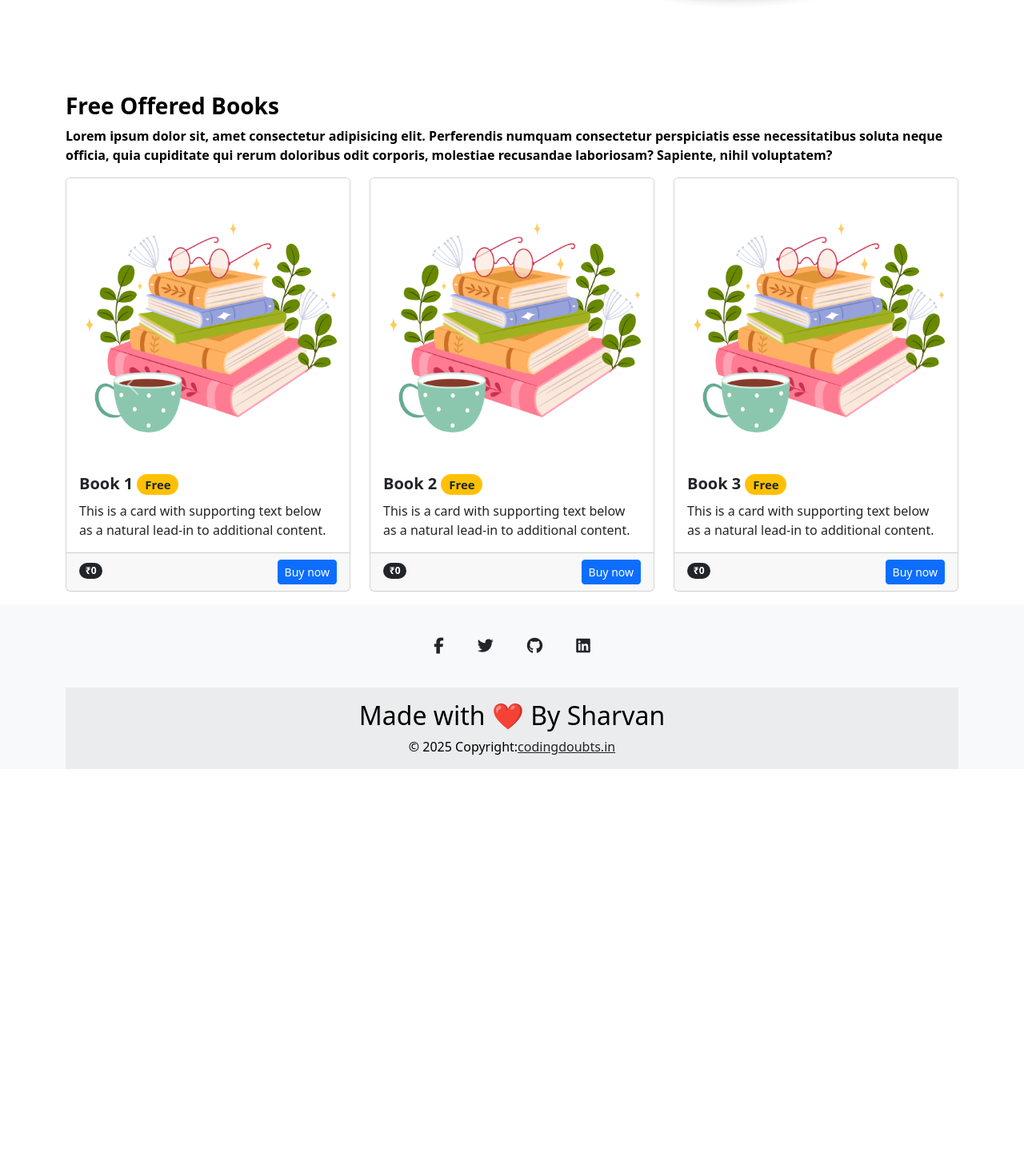
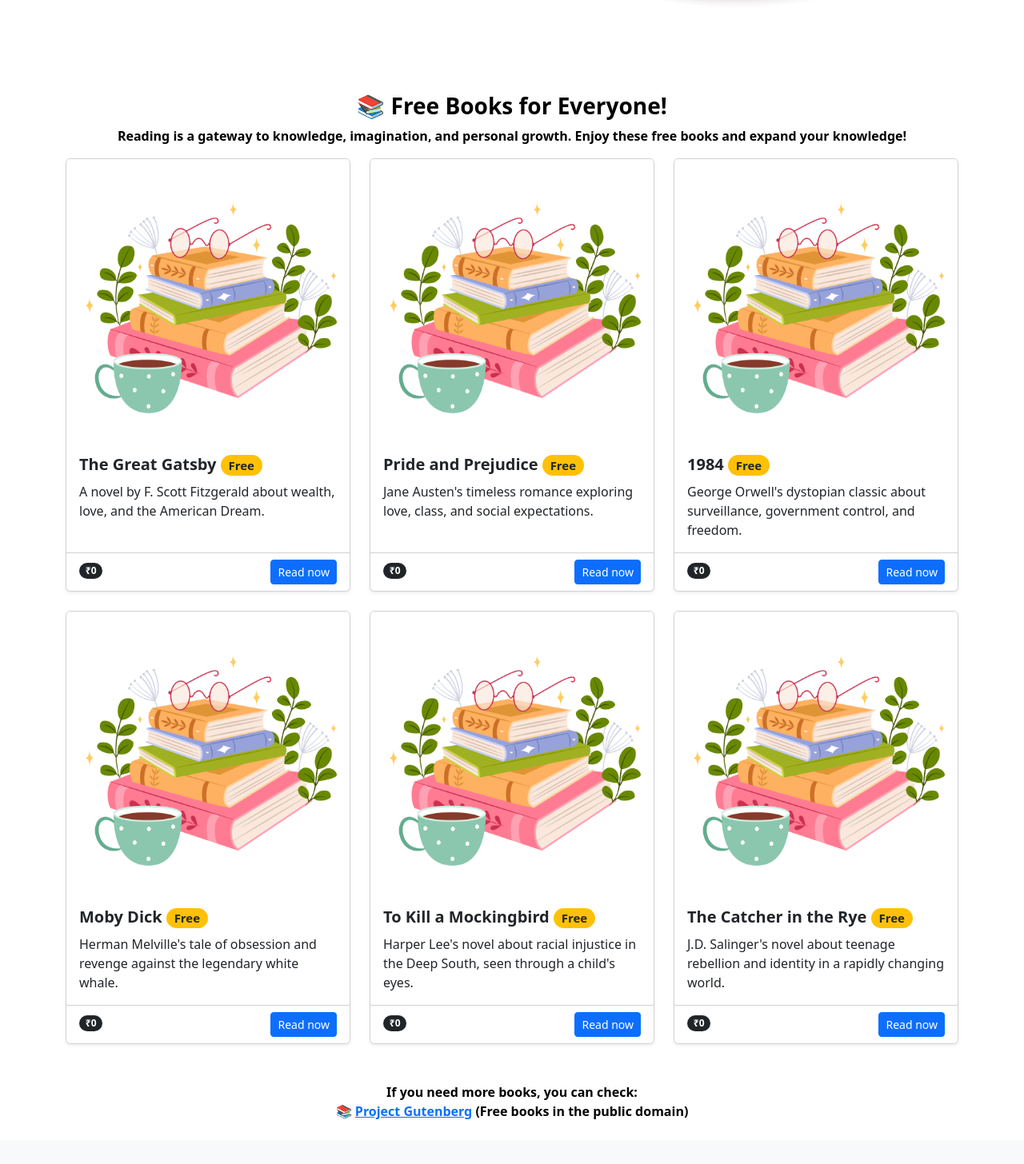
Before and after one commit to kumar-sharvan/bookStoreApp, a React (Vite) app in the folder client/: page / in a window 1280 px wide. Shown: the part 534-1990 px from the top of the page at 80% size. Before the commit the page ends 1496 px from the top, so only its background shows below. Built offline with nearby package versions, Linux system fonts and the light colour scheme.

Commit message:
Update Freebook.jsx

```diff
--- a/client/src/Component/Freebook.jsx
+++ b/client/src/Component/Freebook.jsx
@@ -1,111 +1,96 @@
 import React from "react";
 import free from "../assets/free.jpg";
 
+const books = [
+  {
+    title: "The Great Gatsby",
+    description:
+      "A novel by F. Scott Fitzgerald about wealth, love, and the American Dream.",
+    link: "https://www.google.com/search?q=The+Great+Gatsby+book",
+  },
+  {
+    title: "Pride and Prejudice",
+    description:
+      "Jane Austen's timeless romance exploring love, class, and social expectations.",
+    link: "https://www.google.com/search?q=Pride+and+Prejudice+book",
+  },
+  {
+    title: "1984",
+    description:
+      "George Orwell's dystopian classic about surveillance, government control, and freedom.",
+    link: "https://www.google.com/search?q=1984+book",
+  },
+  {
+    title: "Moby Dick",
+    description:
+      "Herman Melville's tale of obsession and revenge against the legendary white whale.",
+    link: "https://www.google.com/search?q=Moby+Dick+book",
+  },
+  {
+    title: "To Kill a Mockingbird",
+    description:
+      "Harper Lee's novel about racial injustice in the Deep South, seen through a child's eyes.",
+    link: "https://www.google.com/search?q=To+Kill+a+Mockingbird+book",
+  },
+  {
+    title: "The Catcher in the Rye",
+    description:
+      "J.D. Salinger's novel about teenage rebellion and identity in a rapidly changing world.",
+    link: "https://www.google.com/search?q=The+Catcher+in+the+Rye+book",
+  },
+];
+
 const Freebook = () => {
   return (
-    <div className="container mb-3">
-      <h3 className="fw-bold">Free Offered Books</h3>
-      <p className="fw-bold">
-        Lorem ipsum dolor sit, amet consectetur adipisicing elit. Perferendis
-        numquam consectetur perspiciatis esse necessitatibus soluta neque
-        officia, quia cupiditate qui rerum doloribus odit corporis, molestiae
-        recusandae laboriosam? Sapiente, nihil voluptatem?
+    <div className="container mb-4">
+      <h3 className="fw-bold text-center">📚 Free Books for Everyone!</h3>
+      <p className="fw-bold text-center">
+        Reading is a gateway to knowledge, imagination, and personal growth.
+        Enjoy these free books and expand your knowledge!
       </p>
-      <div
-        id="carouselExample"
-        className="carousel slide"
-        data-bs-ride="carousel"
-      >
-        <div className="carousel-inner">
-          {/* Slide 1 */}
-          <div className="carousel-item active">
-            <div className="row">
-              {[...Array(3)].map((_, index) => (
-                <div className="col-md-4" key={index}>
-                  <div className="card">
-                    <img src={free} className="card-img-top" alt="..." />
-                    <div className="card-body">
+
+      <div className="row justify-content-center">
+        {books.map((book, index) => (
+          <div className="col-md-4 d-flex align-items-stretch mb-4" key={index}>
+            <div className="card shadow-sm w-100">
+              <img src={free} className="card-img-top" alt={book.title} />
+              <div className="card-body d-flex flex-column">
                 <h5 className="card-title fw-bold">
-                        Book {index + 1}{" "}
+                  {book.title}{" "}
                   <span className="badge rounded-pill bg-warning text-dark">
                     Free
                   </span>
                 </h5>
-                      <p className="card-text">
-                        This is a card with supporting text below as a natural
-                        lead-in to additional content.
-                      </p>
+                <p className="card-text flex-grow-1">{book.description}</p>
               </div>
-                    <div className="card-footer">
+              <div className="card-footer bg-white">
                 <span className="badge rounded-pill bg-dark">₹0</span>
-                      <button className="btn btn-primary btn-sm float-end">
-                        Buy now
-                      </button>
+                <a
+                  href={book.link}
+                  target="_blank"
+                  rel="noopener noreferrer"
+                  className="btn btn-primary btn-sm float-end"
+                >
+                  Read now
+                </a>
               </div>
             </div>
           </div>
         ))}
       </div>
-          </div>
-          {/* Slide 2 */}
-          <div className="carousel-item">
-            <div className="row">
-              {[...Array(3)].map((_, index) => (
-                <div className="col-md-4" key={index + 3}>
-                  <div className="card">
-                    <img src={free} className="card-img-top" alt="..." />
-                    <div className="card-body">
-                      <h5 className="card-title fw-bold">
-                        Book {index + 4}{" "}
-                        <span className="badge rounded-pill bg-warning text-dark">
-                          Free
-                        </span>
-                      </h5>
-                      <p className="card-text">
-                        This is a card with supporting text below as a natural
-                        lead-in to additional content.
+
+      <p className="fw-bold text-center mt-4">
+        If you need more books, you can check: <br />
+        📚{" "}
+        <a
+          href="https://www.gutenberg.org/"
+          target="_blank"
+          rel="noopener noreferrer"
+        >
+          Project Gutenberg
+        </a>{" "}
+        (Free books in the public domain)
       </p>
-                    </div>
-                    <div className="card-footer">
-                      <span className="badge rounded-pill bg-dark">₹0</span>
-                      <button className="btn btn-primary btn-sm float-end">
-                        Buy now
-                      </button>
-                    </div>
-                  </div>
-                </div>
-              ))}
-            </div>
-          </div>
-          {/* Add more slides as needed */}
-        </div>
-
-        {/* Carousel Controls */}
-        <button
-          className="carousel-control-prev"
-          type="button"
-          data-bs-target="#carouselExample"
-          data-bs-slide="prev"
-        >
-          <span
-            className="carousel-control-prev-icon"
-            aria-hidden="true"
-          ></span>
-          <span className="visually-hidden">Previous</span>
-        </button>
-        <button
-          className="carousel-control-next"
-          type="button"
-          data-bs-target="#carouselExample"
-          data-bs-slide="next"
-        >
-          <span
-            className="carousel-control-next-icon"
-            aria-hidden="true"
-          ></span>
-          <span className="visually-hidden">Next</span>
-        </button>
-      </div>
     </div>
   );
 };
```
Lines whose indentation alone changed are shown as unchanged.
